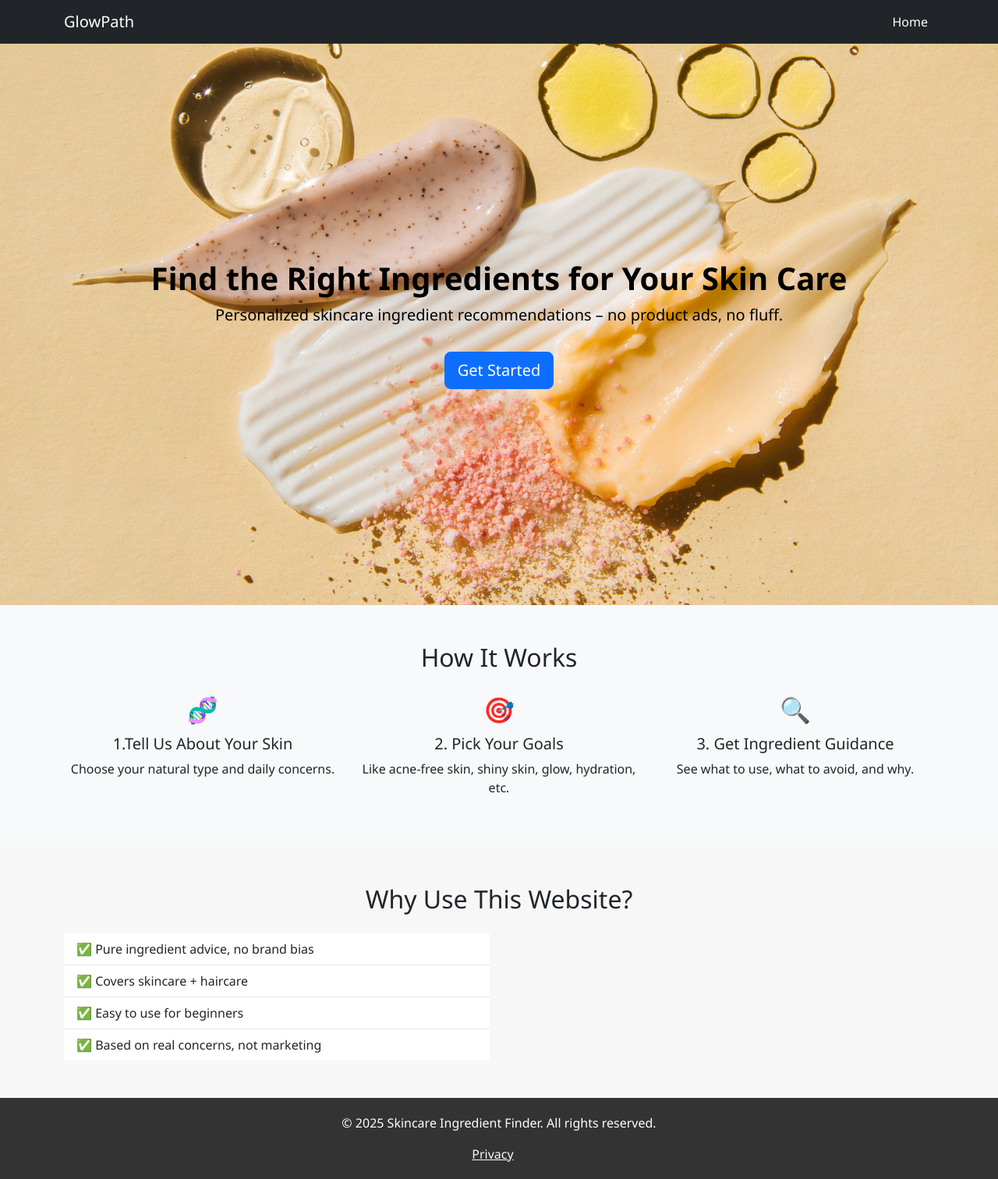
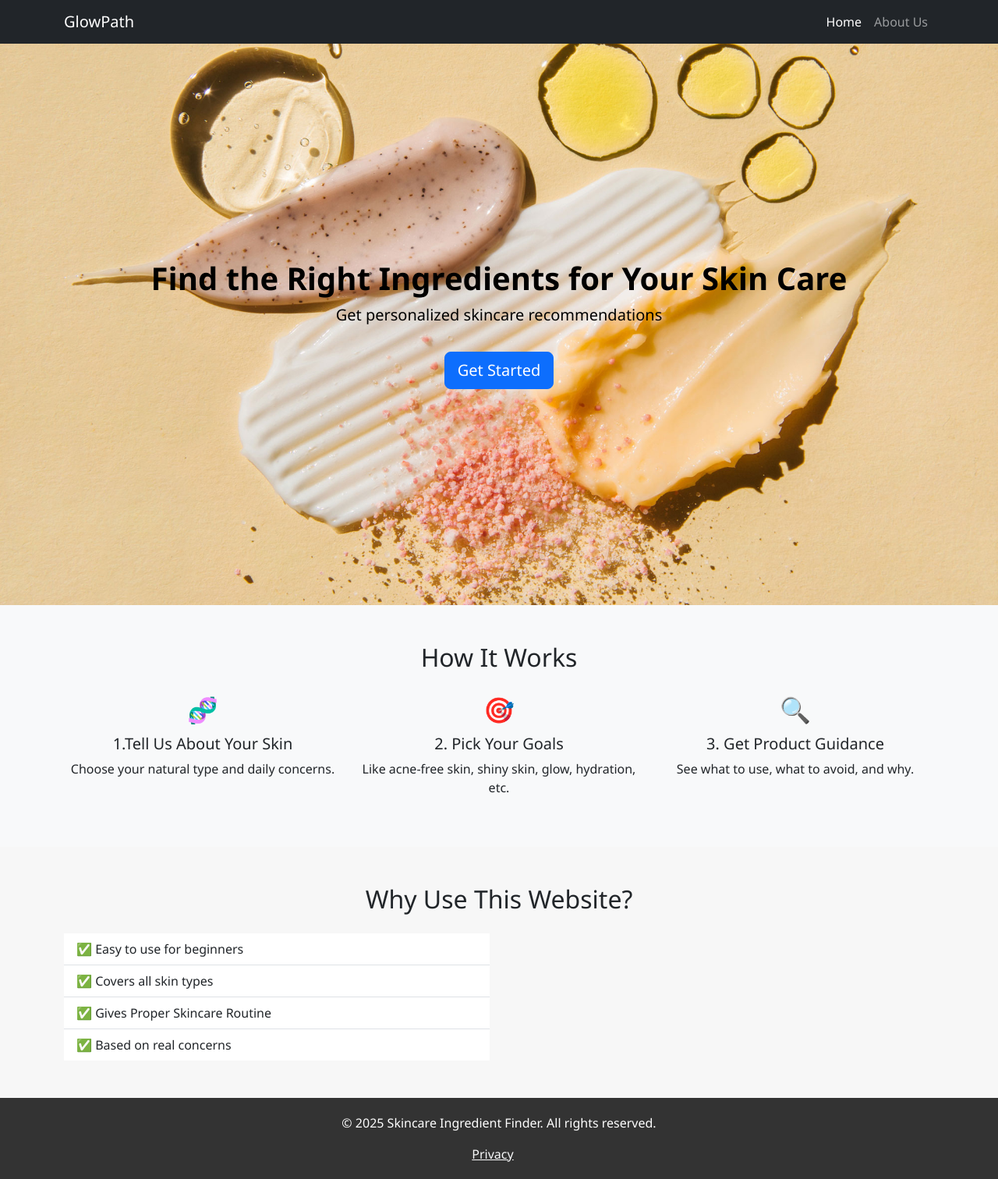
Before and after one commit to ishika30k/project_skincare, a Flask app: page / in a window 1280 px wide. Shown: the whole page at 78% size. Run offline with Flask 3, Linux system fonts and the light colour scheme; some libraries are stand-ins or nearby versions.

Commit message:
added new home page

```diff
--- a/templates/project_skincare.html
+++ b/templates/project_skincare.html
@@ -50,6 +50,9 @@
         <li class="nav-item">
           <a class="nav-link active" aria-current="page" href="#">Home</a>
         </li>
+        <li class="nav-item">
+          <a class="nav-link" href='/about_us_logout'>About Us</a>
+        </li>
       </ul>
     </div>
   </div>
@@ -60,7 +63,7 @@
 <section class="hero">
   <div class="container">
     <h1>Find the Right Ingredients for Your Skin Care</h1>
-    <p class="lead">Personalized skincare ingredient recommendations – no product ads, no fluff.</p>
+    <p class="lead">Get personalized skincare recommendations </p>
     <a href="{{url_for('login_submit')}}" class="btn btn-primary btn-lg mt-3">Get Started</a>
   </div>
 </section>
@@ -83,7 +86,7 @@
       </div>
       <div class="col-md-4">
         <div class="step-icon mb-2">🔍</div>
-        <h5>3. Get Ingredient Guidance</h5>
+        <h5>3. Get Product Guidance</h5>
         <p>See what to use, what to avoid, and why.</p>
       </div>
     </div>
@@ -97,10 +100,10 @@
     <div class="row">
       <div class="col-md-6">
         <ul class="list-group list-group-flush">
-          <li class="list-group-item">✅ Pure ingredient advice, no brand bias</li>
-          <li class="list-group-item">✅ Covers skincare + haircare</li>
           <li class="list-group-item">✅ Easy to use for beginners</li>
-          <li class="list-group-item">✅ Based on real concerns, not marketing</li>
+          <li class="list-group-item">✅ Covers all skin types</li>
+          <li class="list-group-item">✅ Gives Proper Skincare Routine</li>
+          <li class="list-group-item">✅ Based on real concerns</li>
         </ul>
       </div>
       <div class="col-md-6 text-center">
```
